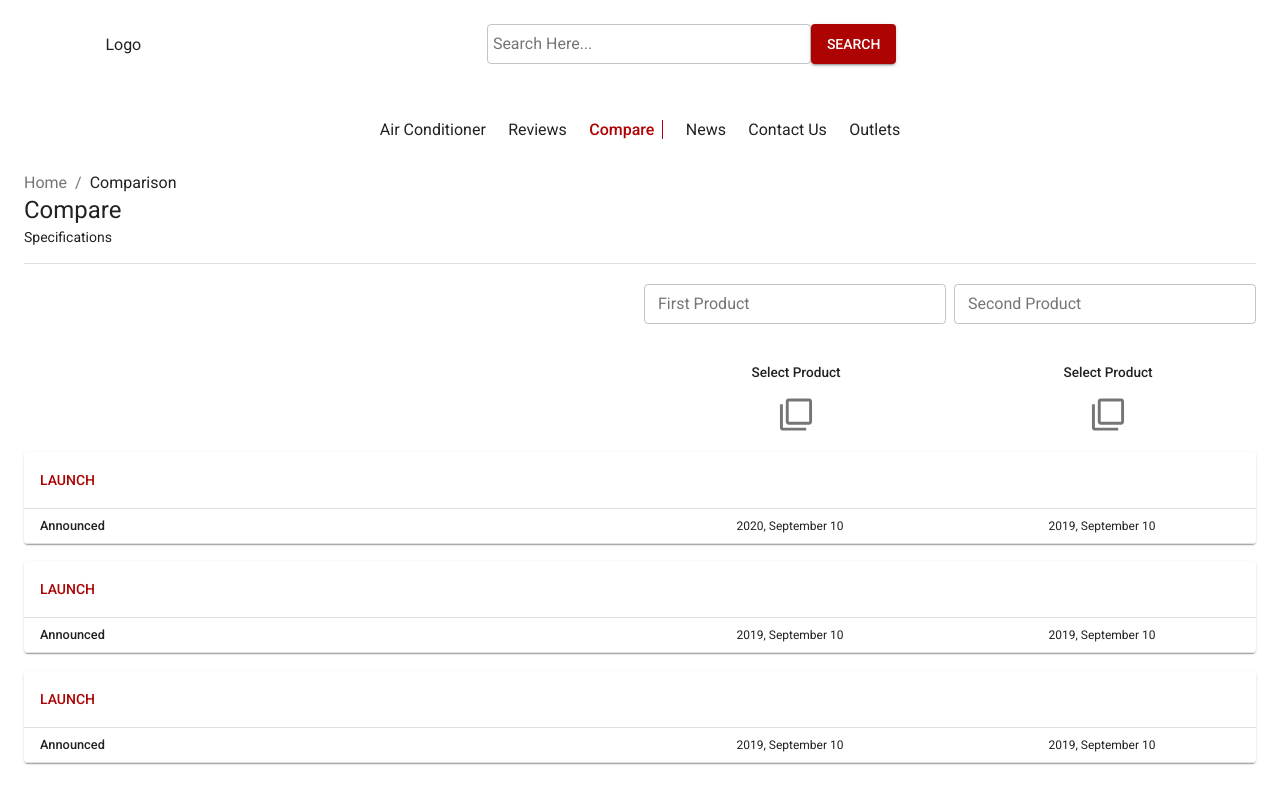
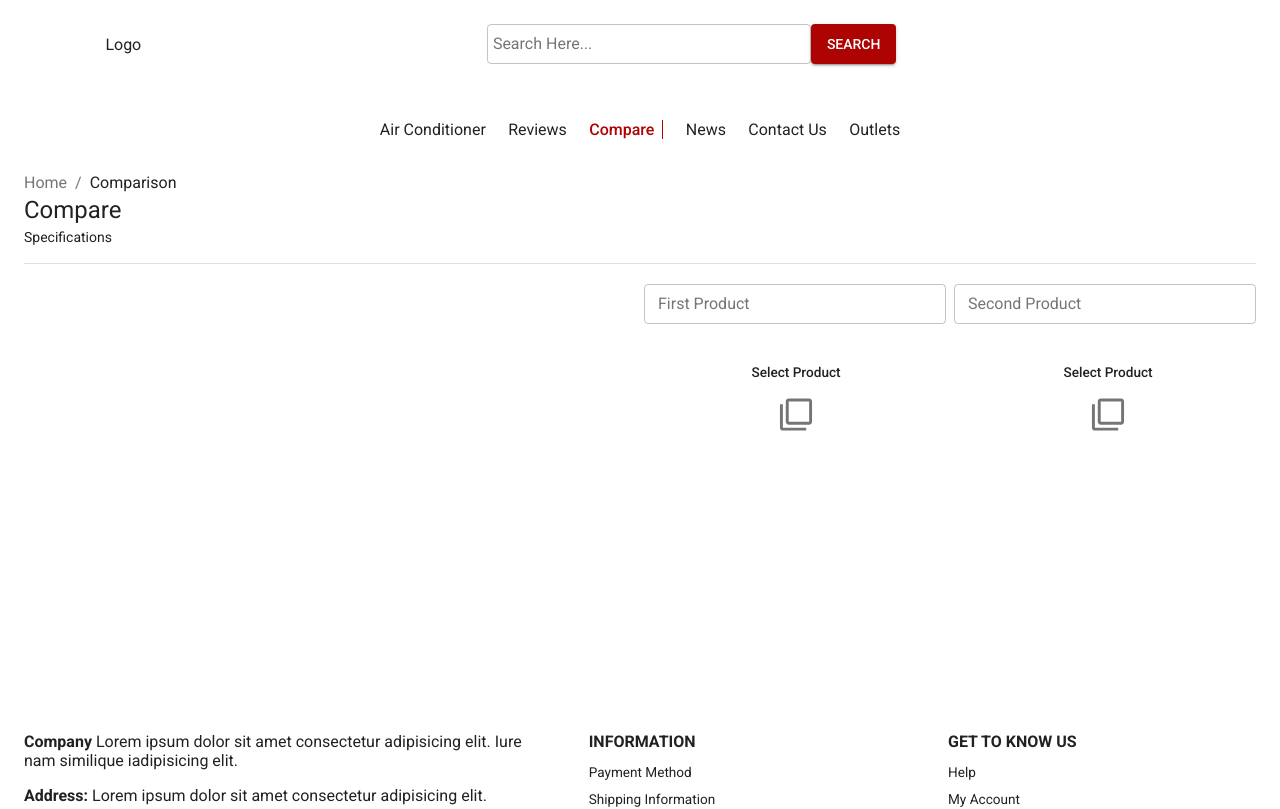
Before and after one commit to EhsanWebDev/onlineComparisonApp-React, a React (Create React App) app: page /compare in a window 1280 px wide. Shown: the top 809 px of the page. Built offline with nearby package versions, Linux system fonts and the light colour scheme.

Commit message:
completed compare functionality

```diff
--- a/src/components/Table/CustomTable.jsx
+++ b/src/components/Table/CustomTable.jsx
@@ -21,7 +21,6 @@ const CustomTable = ({ rows = [], title = "Launch" }) => {
                     <TableHead>
                         <TableRow>
                             <TableCell size="small" colSpan="2">
-
                                 <Typography className={table_heading}>
                                     {title}
                                 </Typography>
--- a/src/data.js
+++ b/src/data.js
@@ -43,7 +43,11 @@ export const products_data = [
         name: "Gree 606 6 ",
         price: 42999,
         brand: "Gree",
-        image: "https://i.gadgets360cdn.com/large/nokia_air_conditioner_image_flipkart_1608556296721.jpg"
+        image: "https://i.gadgets360cdn.com/large/nokia_air_conditioner_image_flipkart_1608556296721.jpg",
+        rows: [
+            { title: "Launch", name: "Announced", value: "2021, August 12" },
+            { title: "Specs", name: "Status", value: "Available." },
+        ]
     },
     {
         id: 2,
@@ -51,6 +55,11 @@ export const products_data = [
         price: 42999,
         brand: "ORIENT",
         image: "https://image.shutterstock.com/image-vector/white-air-condition-isolated-on-260nw-758762737.jpg"
+        ,
+        rows: [
+            { title: "Launch", name: "Announced", value: "2019, August 13" },
+            { title: "Specs", name: "Status", value: "Available." },
+        ]
     },
     {
         id: 3,
--- a/src/redux/compare/compare.reducer.js
+++ b/src/redux/compare/compare.reducer.js
@@ -11,7 +11,7 @@ const compareReducer = (state = INITIAL_STATE, action) => {
         case CartActionTypes.ADD_COMPARE_ITEM:
             return {
                 ...state,
-                compareItems: [...state.compareItems, action.payload]
+                compareItems: [action.payload]
             };
         // case CartActionTypes.REMOVE_ITEM:
         //     return {
--- a/src/screens/Compare/Compare.jsx
+++ b/src/screens/Compare/Compare.jsx
@@ -1,5 +1,5 @@
-import { Divider, Grid, makeStyles, Typography, createStyles, TextField, Box, TableContainer, Breadcrumbs, Link } from '@material-ui/core'
-import { Autocomplete } from '@material-ui/lab';
+import { Divider, Grid, makeStyles, Typography, createStyles, TextField, Box, TableContainer, Breadcrumbs, Link, Snackbar } from '@material-ui/core'
+import { Alert, Autocomplete } from '@material-ui/lab';
 import { LazyLoadImage } from 'react-lazy-load-image-component';
 import { products_data } from '../../data'
 import 'react-lazy-load-image-component/src/effects/blur.css';
@@ -99,13 +99,13 @@ const AutocompleteStyles = makeStyles(theme => ({
         display: 'none'
     }
 }))
-const Compare = ({ history, compare }) => {
+const Compare = ({ history, compare, addCompareItem }) => {
 
 
     // States
     const [firstSelected, setFirstSelected] = useState({})
-    const [secondSelected, setSecondSelected] = useState([])
-    const { firstPId, secondPid, rows: compareRows } = compare[0] || {}
+    const [secondSelected, setSecondSelected] = useState({})
+    const { firstPId, secondPId, rows: compareRows } = compare[0] || {}
 
 
     const {
@@ -120,6 +120,8 @@ const Compare = ({ history, compare }) => {
             if (value) setFirstSelected(value)
         }
     }, [])
+
+    console.log({ compare })
     const renderOption = (item, rest) => {
         const { name, brand, image } = item || {}
         const { selected } = rest || {}
@@ -151,7 +153,7 @@ const Compare = ({ history, compare }) => {
     const rows = [
         {
             title: 'Announced',
-            first: '2020, September 10',
+            first: '2019, September 10',
             second: '2019, September 10',
         },
         {
@@ -166,8 +168,59 @@ const Compare = ({ history, compare }) => {
         },
 
     ]
+    const [open, setOpen] = useState(false);
+    const handleClose = (event, reason) => {
+        setOpen(false);
+    };
+
+    const handleChange = (item, isFirst) => {
+        const { id, rows } = item || {}
+        let newData = []
+        if (compareRows) {
+            newData = (compareRows || []).map((row, index) => {
+                if (isFirst) {
+                    return {
+                        ...row,
+                        first: rows[index].value,
+                    }
+                }
+                return {
+                    ...row,
+                    second: rows[index].value,
+                }
+
+            })
+        }
+        if (!compareRows) {
+            newData = (rows || []).map(itemRow => {
+                if (isFirst) {
+                    return {
+                        title: itemRow.name,
+                        first: itemRow.value,
+                        second: ""
+                    }
+                }
+                return {
+                    title: itemRow.name,
+                    second: itemRow.value,
+                    first: ""
+                }
+            })
+        }
+        if (isFirst) {
+            addCompareItem({ ...compare[0], firstPId: id, rows: newData })
+            return
+        }
+
+        addCompareItem({ ...compare[0], secondPId: id, rows: newData })
+    }
     return (
         <div style={{ marginTop: "2em" }}>
+            <Snackbar anchorOrigin={{ vertical: 'top', horizontal: 'right' }} open={open} autoHideDuration={6000} onClose={handleClose}>
+                <Alert onClose={handleClose} severity="error">
+                    This A.C is already selected. Please select a different A.C
+                </Alert>
+            </Snackbar>
             <Breadcrumbs aria-label="breadcrumb">
                 <Link color="inherit" href="/" onClick={handleClick}>
                     Home
@@ -185,7 +238,27 @@ const Compare = ({ history, compare }) => {
                         multiple={false}
                         classes={{ option: input }}
                         onChange={(event, value) => {
-                            console.log({ value });
+                            if (!value) {
+                                setFirstSelected({ name: "", image: null })
+                                let newData = (compareRows || []).map((row, index) => {
+
+                                    return {
+                                        ...row,
+                                        first: "",
+                                    }
+
+                                })
+                                addCompareItem({ ...compare[0], firstPId: "", rows: newData })
+                                return
+                            }
+                            const { id } = value || {}
+                            if (id === secondSelected.id) {
+                                setOpen(true)
+                                return
+                            }
+
+                            // addCompareItem({ firstPId: id, })
+                            handleChange(value, true)
                             setFirstSelected(value)
                         }}
 
@@ -194,7 +267,7 @@ const Compare = ({ history, compare }) => {
                         value={firstSelected}
                         options={products_data}
                         getOptionLabel={option => option.name}
-
+                        filterSelectedOptions
                         size="small"
                         freeSolo
 
@@ -231,7 +304,30 @@ const Compare = ({ history, compare }) => {
                         getOptionLabel={option => option.name}
                         filterSelectedOptions
                         size="small"
+                        onChange={(event, value) => {
+                            if (!value) {
+                                setSecondSelected({ name: "", image: null })
+                                let newData = (compareRows || []).map((row, index) => {
 
+                                    return {
+                                        ...row,
+                                        second: "",
+                                    }
+
+                                })
+                                addCompareItem({ ...compare[0], secondPId: "", rows: newData })
+                                return
+                            }
+                            const { id, rows } = value || {}
+
+                            if (id === firstSelected.id) {
+                                setOpen(true)
+                                return
+                            }
+                            handleChange(value, false)
+
+                            setSecondSelected(value)
+                        }}
                         ListboxProps={
                             {
                                 style: {
@@ -255,16 +351,17 @@ const Compare = ({ history, compare }) => {
                 </Grid>
             </Grid>
 
+
             <Grid container className={marginTop} alignItems="center" spacing={2}>
                 <Grid item xs={4} sm={2} md={4} lg={6}>
                 </Grid>
                 <CompareItem img={firstSelected && firstSelected.image} name={firstSelected && firstSelected.name} />
-                <CompareItem />
+                <CompareItem img={secondSelected && secondSelected.image} name={secondSelected && secondSelected.name} />
             </Grid>
             <Grid container>
-                <Grid item xs={12} md={12} className={marginTop}>
-                    {rows.map((item, index) => (
-                        <CompareTable key={index} title={item.title} first={item.first} second={item.second} />
+                <Grid item xs={12} md={12} className={marginTop} style={{ marginBottom: !(firstPId && secondPId) ? 200 : 0 }} >
+                    {(firstPId || secondPId) && (compareRows || []).map((item, index) => (
+                        <CompareTable key={index} rows={compareRows} />
                     ))}
                 </Grid>
                 <div>
--- a/src/screens/Compare/components/CompareTable.jsx
+++ b/src/screens/Compare/components/CompareTable.jsx
@@ -80,7 +80,7 @@ const useStyles = makeStyles((theme) => createStyles({
 
     }
 }))
-const CompareTable = ({ title = "Announced", first = "2019, September 10", second = "2019, September 10" }) => {
+const CompareTable = ({ rows = [], mainTitle = "Compare" }) => {
     const {
         tableHeader, product_info, table_cell,
         review_title,
@@ -91,21 +91,24 @@ const CompareTable = ({ title = "Announced", first = "2019, September 10", secon
             <Table aria-label="simple table">
                 <TableHead >
                     <TableRow >
-                        <TableCell colSpan="4" className={tableHeader}>Launch</TableCell>
+                        <TableCell colSpan="4" className={tableHeader}>{mainTitle}</TableCell>
                     </TableRow>
                 </TableHead>
                 <TableBody>
+                    {rows.map((row) => (
                         <TableRow>
                             <TableCell size="small">
-                            <Typography variant="subtitle2" className={review_title} >{title}</Typography>
+                                <Typography variant="subtitle2" className={review_title} >{row.title}</Typography>
                             </TableCell>
                             <TableCell size="small" className={table_cell}>
-                            <Typography variant="caption" className={product_info}>{first}</Typography>
+                                <Typography variant="caption" className={product_info}>{row.first}</Typography>
                             </TableCell>
                             <TableCell size="small" className={table_cell}>
-                            <Typography variant="caption" className={product_info}>{second}</Typography>
+                                <Typography variant="caption" className={product_info}>{row.second}</Typography>
                             </TableCell>
                         </TableRow>
+                    ))}
+
                 </TableBody>
             </Table>
         </TableContainer>
--- a/src/screens/ProductDetail/ProductDetail.jsx
+++ b/src/screens/ProductDetail/ProductDetail.jsx
@@ -71,8 +71,6 @@ const useStyles = makeStyles((theme) =>
 const ProductDetail = ({ history, compare, addCompareItem, match }) => {
     const { specContainer, review, specText, CTA_Btn, marginTopSm, marginTopLg } = useStyles()
     const [value, setValue] = useState(4);
-
-    console.log({ compare, })
 
     useEffect(() => {
         window.scrollTo(0, 0)
@@ -149,7 +147,7 @@ const ProductDetail = ({ history, compare, addCompareItem, match }) => {
                             <Container>
 
                                 <Box display="flex" flex={1}>
-                                    <Button className={`${CTA_Btn} active`} onClick={() => history.push("/compare")} variant="outlined"><Compare style={{ marginRight: 4 }} fontSize="small" /> Compare</Button>
+                                    <Button className={`${CTA_Btn} active`} onClick={handleCompare} variant="outlined"><Compare style={{ marginRight: 4 }} fontSize="small" /> Compare</Button>
                                     <Button className={CTA_Btn} variant="outlined"><Sms style={{ marginRight: 4 }} fontSize="small" /> Opinions</Button>
                                     <Button className={CTA_Btn} variant="outlined"> <BurstMode style={{ marginRight: 4 }} fontSize="small" /> Pictures</Button>
                                 </Box>
```
Lines whose indentation alone changed are shown as unchanged.
